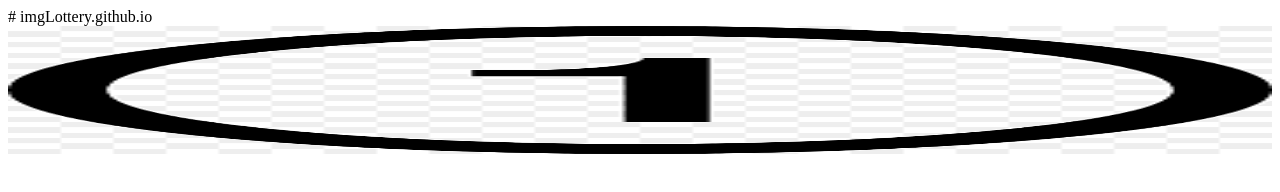
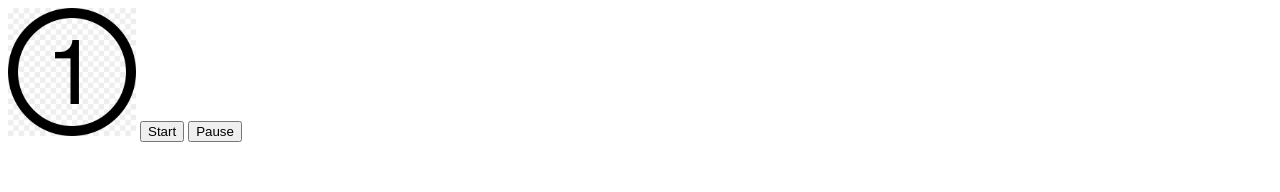
Before and after one commit to czy0427/czy0427.github.io, a plain HTML site: page index.html in a window 1280 px wide. Drawn offline with Linux system fonts and the light colour scheme.

Commit message:
add button

```diff
--- a/index.html
+++ b/index.html
@@ -1,16 +1,14 @@
-# imgLottery.github.io
 <!DOCTYPE html>
 <html>
 <head>
-<style>
-img {
-  width: 100%;
-}
-</style>
+<title>image lottery</title>
 </head>
 <body>
 
 <img src="1.png" alt="1" width="128" height="128">
 
+  <button type="button">Start</button>
+  <button type="button">Pause</button>
+
 </body>
 </html>
```
